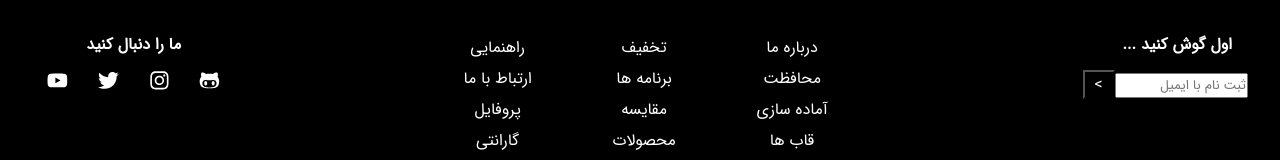
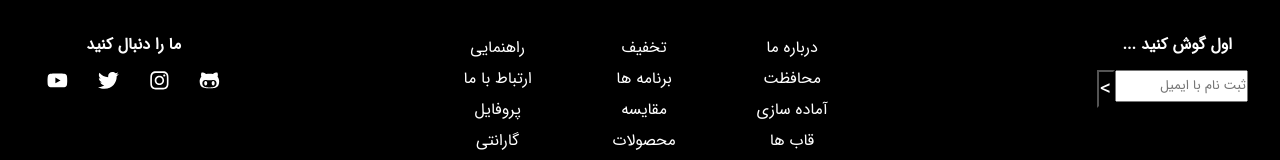
Before and after one commit to hamed-zeidabadi/skullcandy, a React (Create React App) app: page / in a window 1280 px wide. Shown: the part 569-729 px from the top of the page. Built offline with nearby package versions, Linux system fonts and the light colour scheme.

Commit message:
fixing button position in footer_container_sign_up_form

```diff
--- a/src/Scss/Footer.scss
+++ b/src/Scss/Footer.scss
@@ -25,16 +25,19 @@
   &_form{
 
     width: 12em;
+    display: flex;
+
 
     & input{
       width: 10em;
+      height: 32px;
     }
 
     & button{
 
-      font-size: 1em;
+      font-size: 22px;
     //  font-weight: 700;
-      width: 2em;
+      width: 18px;
       color: #fff;
       background-color: #000;
       border-color: #000;
```
